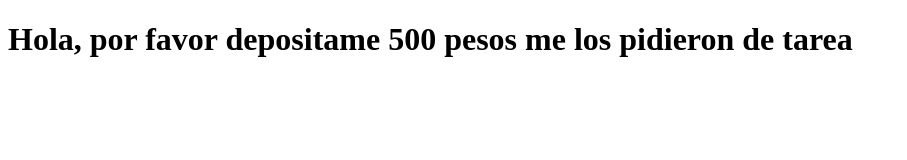
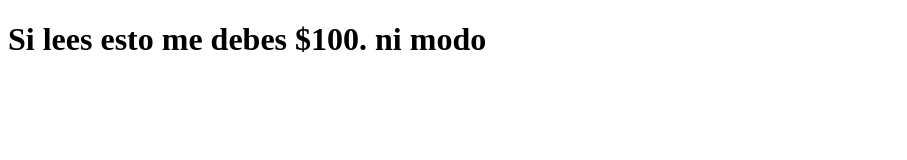
Before and after one commit to victorLTI/PRUEBA52, a plain HTML site: page index.html in a window 1280 px wide. Shown: the whole page, without its empty margins (0-907 px from the left). Drawn offline with Linux system fonts and the light colour scheme.

Commit message:
Update index.html

```diff
--- a/index.html
+++ b/index.html
@@ -8,7 +8,7 @@
 </head>
 <body>
 
-    <h1>Hola, por favor depositame 500 pesos me los pidieron de tarea</h1>
+    <h1>Si lees esto me debes $100. ni modo</h1>
 
 </body>
 </html>
```
